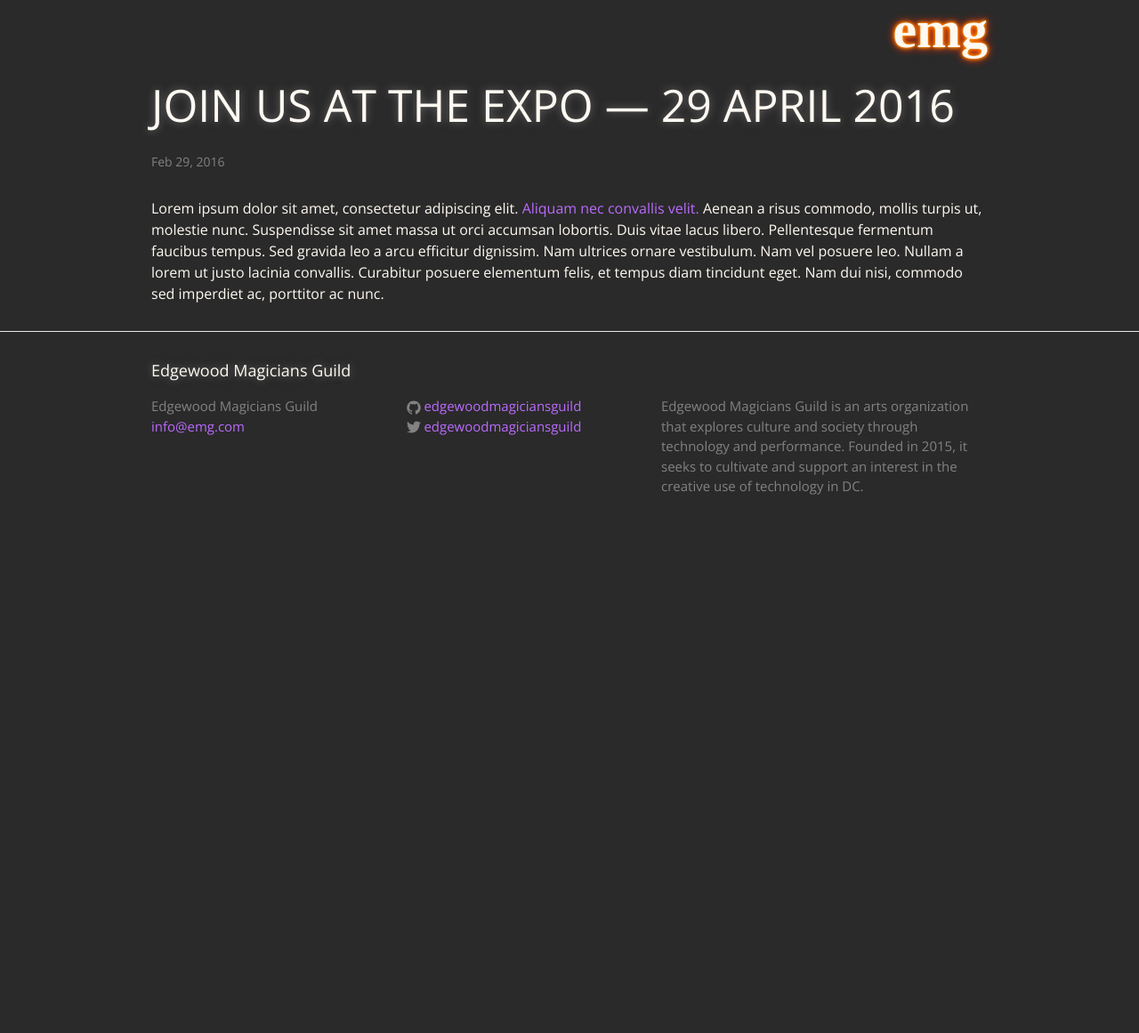
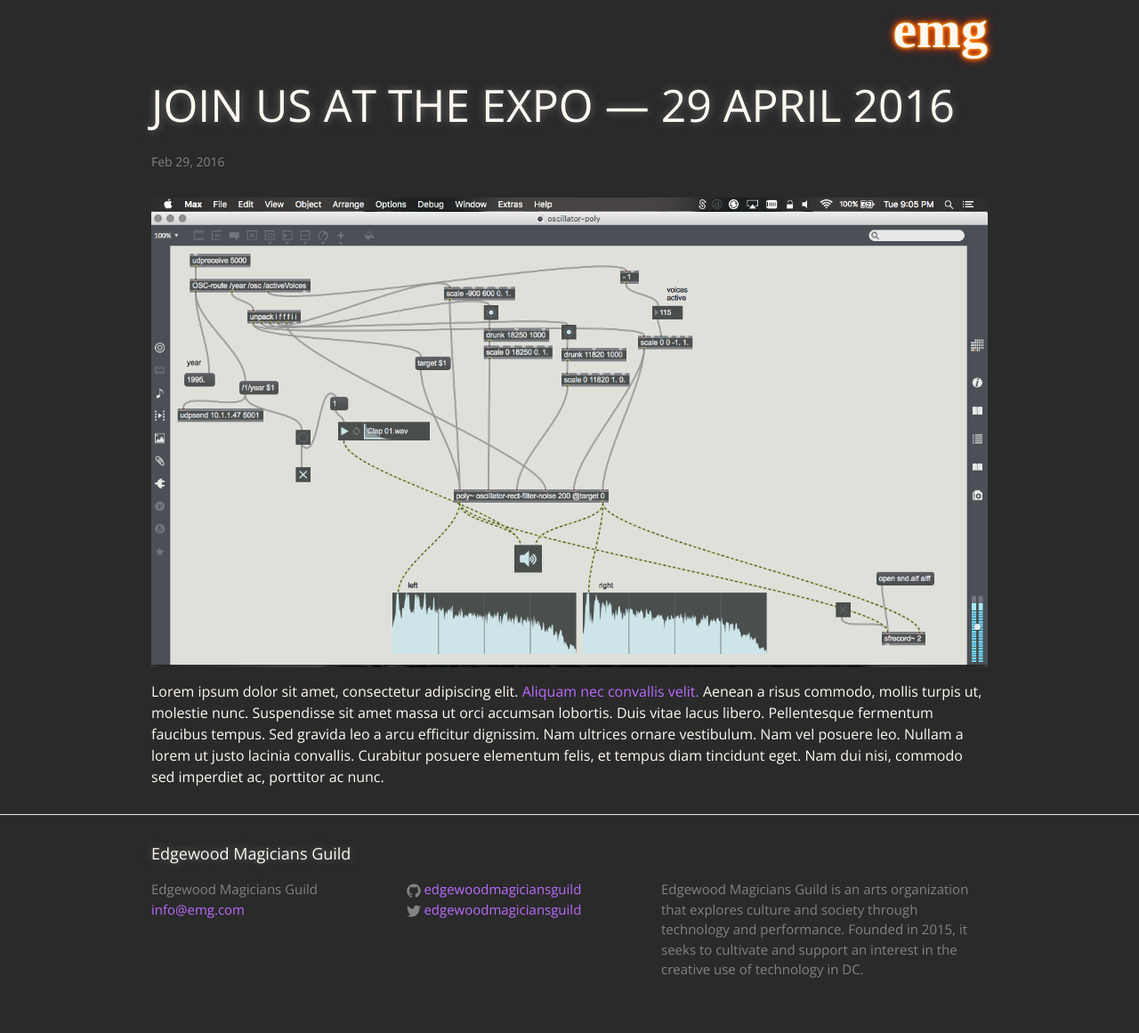
Before and after one commit to edgewoodmagiciansguild/edgewoodmagiciansguild.github.io, a Jekyll site: the page built from _posts/2016-04-29-join-us-at-the-expo.markdown, in a window 1280 px wide. Shown: the whole page at 89% size. Built offline with Jekyll 4.4.1, drawn with Linux system fonts in a browser that asks for light colours; some web fonts are replaced; before the commit the page ends 900 px from its top, so only the background shows below that.

Commit message:
added most basic image styling for post. May make fancier later.

```diff
--- a/_config.yml
+++ b/_config.yml
@@ -12,7 +12,7 @@
     Edgewood Magicians Guild is an arts organization that explores culture and society through technology and performance.
     Founded in 2015, it seeks to cultivate and support an interest in the creative use of technology in DC.
 baseurl: "" # the subpath of your site, e.g. /blog
-url: "http://edgewoodmagiciansguild.com" # the base hostname & protocol for your site
+url: "http://localhost:4000/" # the base hostname & protocol for your site
 twitter_username: edgewoodmagiciansguild
 github_username:  edgewoodmagiciansguild
 
--- a/_posts/2016-04-29-join-us-at-the-expo.markdown
+++ b/_posts/2016-04-29-join-us-at-the-expo.markdown
@@ -5,6 +5,8 @@
 categories: sound of change
 ---
 
+![Max Screenshot]({{ site.url }}/assets/max.png)
+
 Lorem ipsum dolor sit amet, consectetur adipiscing elit. [Aliquam nec convallis velit.][fake-link] Aenean a risus commodo, mollis turpis ut, molestie nunc. Suspendisse sit amet massa ut orci accumsan lobortis. Duis vitae lacus libero. Pellentesque fermentum faucibus tempus. Sed gravida leo a arcu efficitur dignissim. Nam ultrices ornare vestibulum. Nam vel posuere leo. Nullam a lorem ut justo lacinia convallis. Curabitur posuere elementum felis, et tempus diam tincidunt eget. Nam dui nisi, commodo sed imperdiet ac, porttitor ac nunc.
 
 [fake-link]: #!
```
Also changed, not shown: assets/max.png (added).
